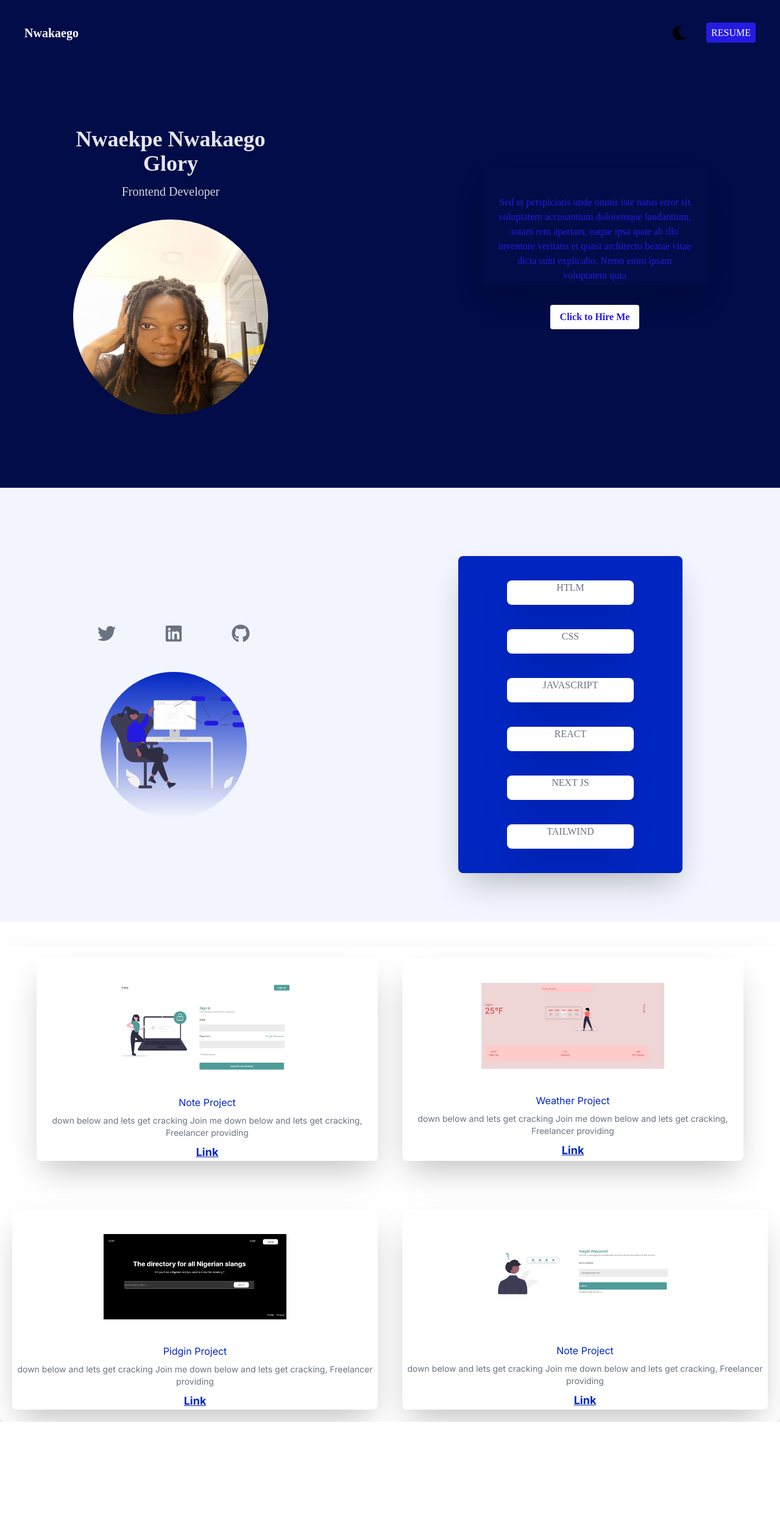
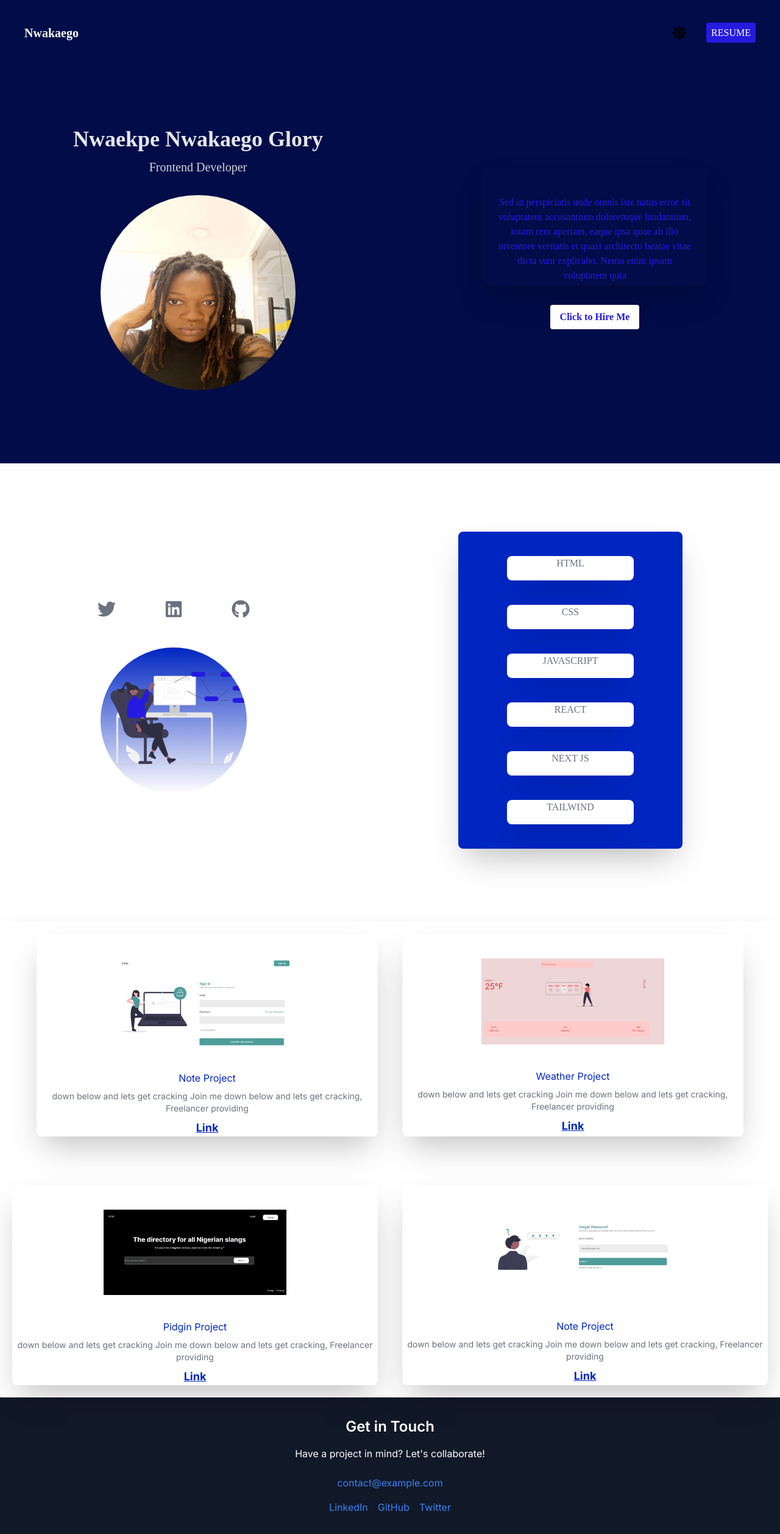
Before and after one commit to Nwakaego-Ego/Portfolio, a Next.js app: page / in a window 1280 px wide. Shown: the whole page at 61% size. Before the commit the page ends 2332 px from the top, so only its background shows below. Built offline with nearby package versions, Linux system fonts and the light colour scheme.

Commit message:
created a dark ans=d light mode icon

```diff
--- a/src/app/header/page.js
+++ b/src/app/header/page.js
@@ -8,12 +8,26 @@ import { useState } from "react";
 const header = () => {
   const [currentMode, setCurrentMode] = useState();
 
+  const setHeroBg = (bgColor) => {
+    const herobg = document.querySelector(".hero");
+    herobg.style.backgroundColor = bgColor;
+  };
+
+  const setSkillsBg = (bgColor) => {
+    const heroSkillsBg = document.querySelector(".skills");
+    heroSkillsBg.style.backgroundColor = bgColor;
+  };
+
   const setDarkMode = () => {
+    setHeroBg("transparent");
+    setSkillsBg("transparent");
     document.querySelector("body").setAttribute("data-theme", "dark");
     setCurrentMode("dark");
   };
-
+  // #F3F5FE
   const setLightMode = () => {
+    setHeroBg("#010C48");
+    setSkillsBg("#F3F5FE");
     document.querySelector("body").setAttribute("data-theme", "light");
     setCurrentMode("light");
   };
@@ -28,13 +42,17 @@ const header = () => {
 
   return (
     <main>
-      <div className=" bg-veryDarkBlue px-10 py-10 font-burtons ">
+      <div className="hero bg-veryDarkBlue px-10 py-10 font-burtons ">
         <nav className=" mb-12 flex justify-between">
           <p className="text-xl text-white font-semibold">Nwakaego</p>
           <ul className="flex items-center">
             <li onClick={toggleButton}>
-              <FaMoon color="black" className="text-2xl cursor-pointer" />
-              {/* {currentMode === "setLightMode" ? "setDarkMode" : "setLightMode"} */}
+              {/* <FaMoon color="black" className="text-2xl cursor-pointer" /> */}
+              {currentMode === "dark" ? (
+                <FaMoon className="h-6 w-6 text-white text-2xl cursor-pointer" />
+              ) : (
+                <FaSun className="h-6 w-6 text-black " />
+              )}
             </li>
             <li>
               <a
@@ -46,10 +64,11 @@ const header = () => {
             </li>
           </ul>
         </nav>
-        <div className="lg:flex lg:justify-between text-center py-6 lg:px-20 lg:py-20 ">
+        <div className="lg:flex  lg:justify-between text-center py-6 lg:px-20 lg:py-20 ">
           <div className="">
-            <h1 className="text-4xl py-3 text-gray-200 font-bold lg:w-full ">
-              Nwaekpe Nwakaego <span className="hidden md:block">Glory</span>
+            <h1 className="text-4xl  py-3 text-gray-200 font-bold lg:w-full ">
+              Nwaekpe Nwakaego{" "}
+              <span className="hidden md:inline-block">Glory</span>
             </h1>
             <h2 className="text-xl font-medium mb-5 text-gray-300">
               Frontend Developer
@@ -68,7 +87,7 @@ const header = () => {
           </div>
           <div>
             <div className="lg:max-w-full lg:py-6 lg:px-6 lg:h-48 lg:bg-white shadow-2xl  lg:shadow-2xl lg:rounded-lg  lg:hover:bg-normalBlue lg:hover:text-white lg:transition lg:duration-300 lg:ease-in-out lg:transform lg:hover:scale-105 lg:mt-20">
-              <p className="flex leading-6 text-white lg:text-normalBlue mt-5 lg:justify-end lg:w-80 lg:pb-6   hover:text-white">
+              <p className="flex leading-6 text-white lg:text-normalBlue mt-5 lg:justify-end lg:w-80 lg:pb-6 hover:bg-normalBlue  hover:text-white">
                 Sed ut perspiciatis unde omnis iste natus error sit voluptatem
                 accusantium doloremque laudantium, totam rem aperiam, eaque ipsa
                 quae ab illo inventore veritatis et quasi architecto beatae
@@ -81,7 +100,7 @@ const header = () => {
           </div>
         </div>
       </div>
-      <div className=" lg:flex    lg:justify-between text-center py-6 lg:px-40 lg:py-20      font-burtons bg-veryLightBlue">
+      <div className="skills lg:flex lg:justify-between text-center py-6 lg:px-40 lg:py-20  font-burtons bg-lightBlueBlue">
         <div className="lg:mt-32">
           <div className="flex gap-20 text-gray-500 text-3xl justify-center py-4">
             <FaTwitter />
@@ -105,7 +124,7 @@ const header = () => {
         </div>
         <div className=" lg:rounded-lg lg:bg-darkBlue shadow-2xl   text-gray-500 mt-8 text-center ">
           <p className="rounded-lg  mx-20 h-10 bg-white shadow-2xl  hover:bg-normalBlue hover:text-white transition duration-300 ease-in-out transform hover:scale-105 mt-10 lg:w-52">
-            HTLM
+            HTML
           </p>
           <p className="rounded-lg  mx-20 h-10 bg-white shadow-2xl  hover:bg-normalBlue hover:text-white transition duration-300 ease-in-out transform hover:scale-105 mt-10">
             CSS
@@ -244,6 +263,45 @@ const header = () => {
           </div>
         </div>
       </section>
+
+      <footer className="bg-gray-900 text-white py-8">
+        <div className="container mx-auto text-center">
+          <h2 className="text-2xl font-semibold mb-4">Get in Touch</h2>
+          <p className="mb-6">Have a project in mind? Let's collaborate!</p>
+          <a
+            href="mailto:contact@example.com"
+            className="text-blue-500 hover:text-blue-300 transition duration-300"
+          >
+            contact@example.com
+          </a>
+          <div className="mt-4">
+            <a
+              href="https://linkedin.com/in/yourusername"
+              target="_blank"
+              rel="noopener noreferrer"
+              className="text-blue-500 hover:text-blue-300 transition duration-300 mx-2"
+            >
+              LinkedIn
+            </a>
+            <a
+              href="https://github.com/yourusername"
+              target="_blank"
+              rel="noopener noreferrer"
+              className="text-blue-500 hover:text-blue-300 transition duration-300 mx-2"
+            >
+              GitHub
+            </a>
+            <a
+              href="https://twitter.com/yourusername"
+              target="_blank"
+              rel="noopener noreferrer"
+              className="text-blue-500 hover:text-blue-300 transition duration-300 mx-2"
+            >
+              Twitter
+            </a>
+          </div>
+        </div>
+      </footer>
     </main>
   );
 };
```
